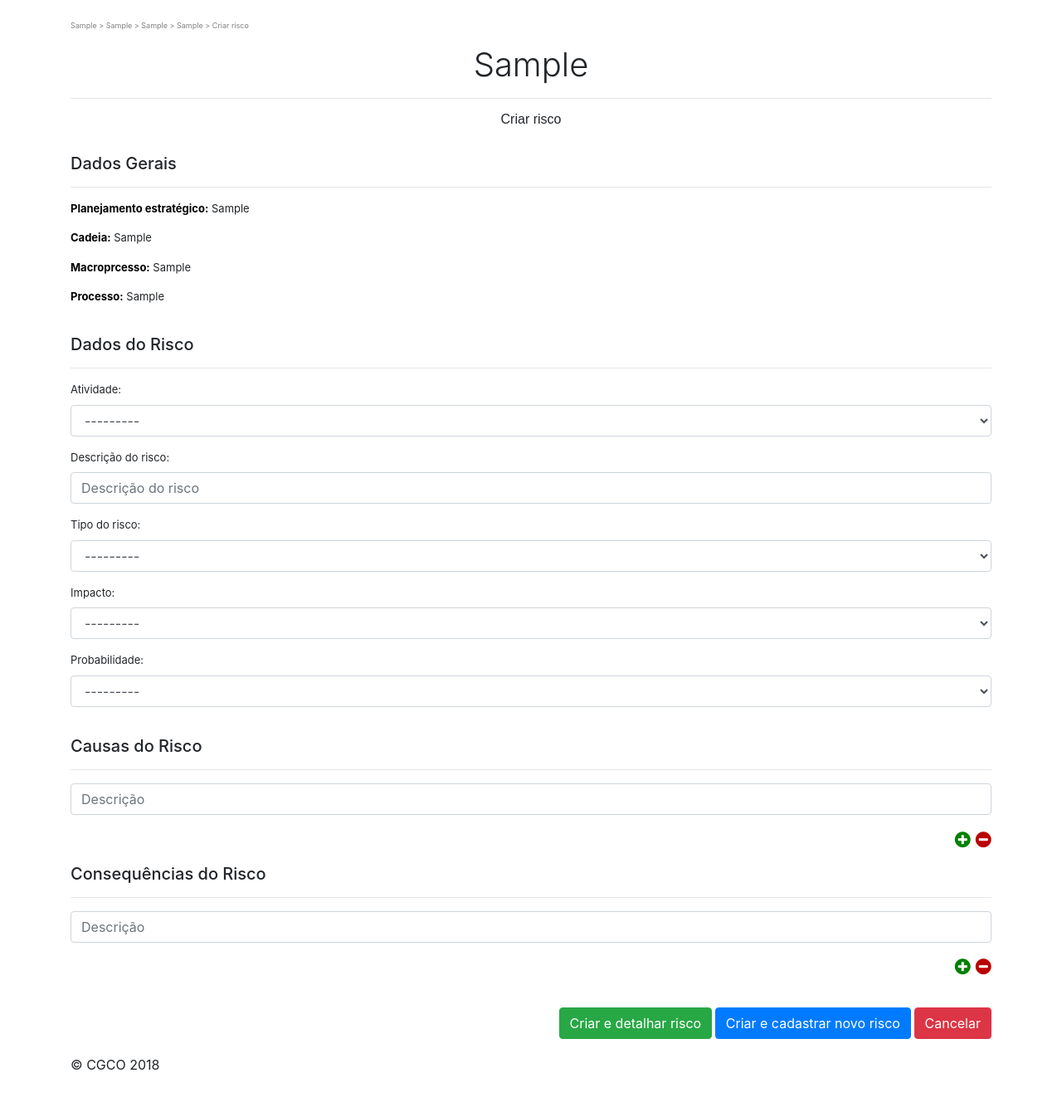
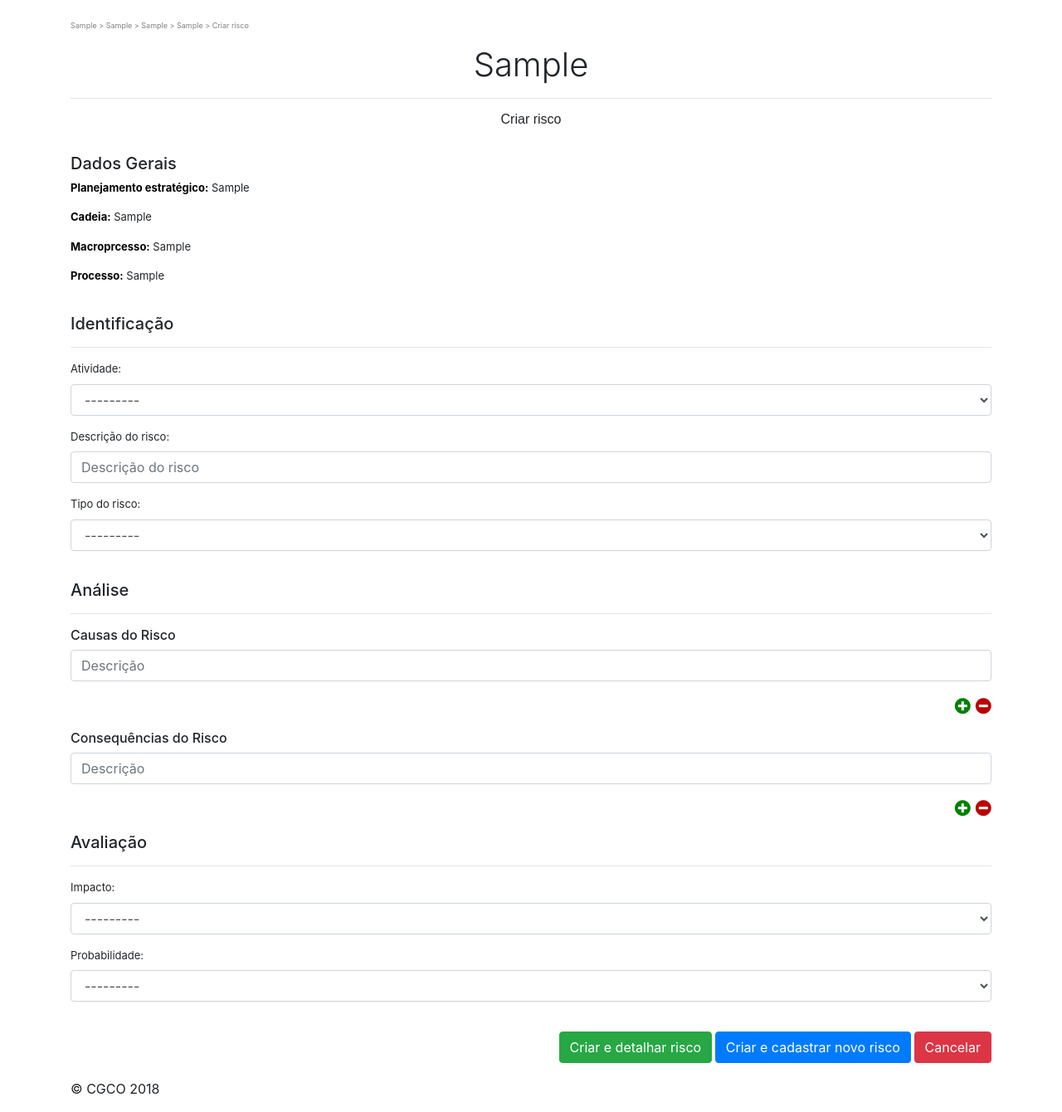
Before and after one commit to luisapuppin/riscos, a Django app: page /riscos/processo/1/criar/risco/ in a window 1280 px wide. Shown: the part 56-1396 px from the top of the page at 83% size. Before the commit the page ends 1345 px from the top, so only its background shows below. Run offline with Django 3.2, Linux system fonts and the light colour scheme; tables that the repository leaves empty hold one stand-in row (values such as "Sample post"); some libraries are stand-ins or nearby versions.

Commit message:
Nova tela de cadastro de risco de acordo com pedidos da área

```diff
--- a/riscos/templates/riscos/criar_risco.html
+++ b/riscos/templates/riscos/criar_risco.html
@@ -18,14 +18,13 @@
 </div>
 
 <div class="container criar-risco" style="font-size:small;">
-    <h5> Dados Gerais </h5>
-    <hr>
+    <h5>Dados Gerais</h5>
     <p><span>Planejamento estratégico:</span> {{parent.id_macroprocesso.id_cadeia.id_planejamento}}</p>
     <p><span>Cadeia:</span> {{parent.id_macroprocesso.id_cadeia}}</p>
     <p><span>Macroprcesso:</span> {{parent.id_macroprocesso}}</p>
     <p><span>Processo:</span> {{parent}}</p>
     <br>
-    <h5> Dados do Risco </h5>
+    <h5>Identificação</h5>
     <hr>
     <form id="risco-form" class="risco-form" action="{% url 'riscos:criar_risco' parent_id=parent.pk %}" method="post">
         {% csrf_token %} {% for field in form %}
@@ -34,8 +33,10 @@
         </div>
         {% endfor %}<br>
         <div id="form-causa">
-            <h5> Causas do Risco </h5>
-            <hr> {{ formset.management_form }} {% for form in formset|slice:causa %} {% csrf_token %}
+            <h5>Análise</h5>
+            <hr>
+            <h6> Causas do Risco </h6>
+            {{ formset.management_form }} {% for form in formset|slice:causa %} {% csrf_token %}
             <div> {{form}} <br> </div>
             {% endfor %}
             <div style="text-align: right; line-height:0">
@@ -48,8 +49,8 @@
             </div>
         </div><br>
         <div id="form-consequencia">
-            <h5> Consequências do Risco </h5>
-            <hr> {{ formset2.management_form }} {% for form in formset|slice:conseq %} {% csrf_token %}
+            <h6> Consequências do Risco </h6>
+            {{ formset2.management_form }} {% for form in formset|slice:conseq %} {% csrf_token %}
             <div> {{form}} <br> </div>
             {% endfor %}
             <div style="text-align: right; line-height:0">
@@ -60,7 +61,12 @@
                     <i class="fas fa-minus-circle"></i>
                 </a>
             </div>
-        </div><br><br>
+        </div><br>
+        <h5>Avaliação <div id="resultado" style="float:right"></div></h5>
+        <hr>
+        <div id="ilusao1"></div>
+        <div id="ilusao2"></div>
+        <br>
         <div style="text-align:right;">
             <input type="submit" name="submit-e-detalhar" value="Criar e detalhar risco" class="btn btn-success">
             <input type="submit" name="submit-e-cadastrar" value="Criar e cadastrar novo risco" class="btn btn-primary">
@@ -104,6 +110,32 @@
             }
         })
     })
+
+    var impacto = document.getElementById("id_id_impacto").parentElement
+    var probabiliade = document.getElementById("id_id_probabilidade").parentElement
+
+    document.getElementById("ilusao1").appendChild(impacto)
+    document.getElementById("ilusao2").appendChild(probabiliade)
+
+    const definir_cor = (n) => {
+        console.log(n)
+        const res = n > 10 ? 0 : n > 4 ? 1 : 2
+        if (res < 2) alert("Este risco ofi classificado como médio ou alto.\nUm controle deve ser cadastrado!")
+        return ["red", "darkgoldenrod", "green"][res]
+    }
+
+    const atualizar = () => {
+        var resultado = document.getElementById("resultado")
+        const valor1 = document.getElementById("id_id_impacto").value
+        const valor2 = document.getElementById("id_id_probabilidade").value
+        const multiplicacao = valor1 * valor2
+
+        resultado.innerText = "Nível de risco: " + multiplicacao
+        resultado.style.color = definir_cor(multiplicacao)
+    }
+
+    document.getElementById("id_id_impacto").addEventListener("change", atualizar)
+    document.getElementById("id_id_probabilidade").addEventListener("change", atualizar)
 </script>
 
 {% endblock %}
```
